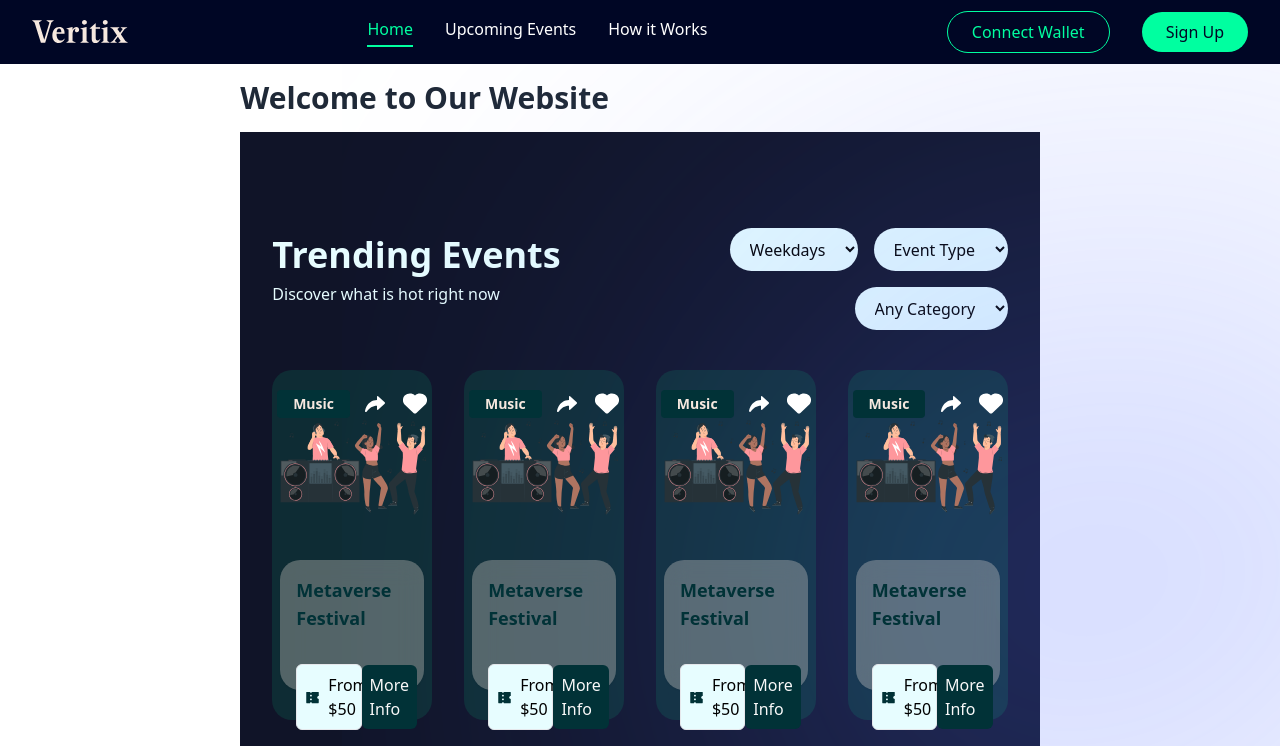
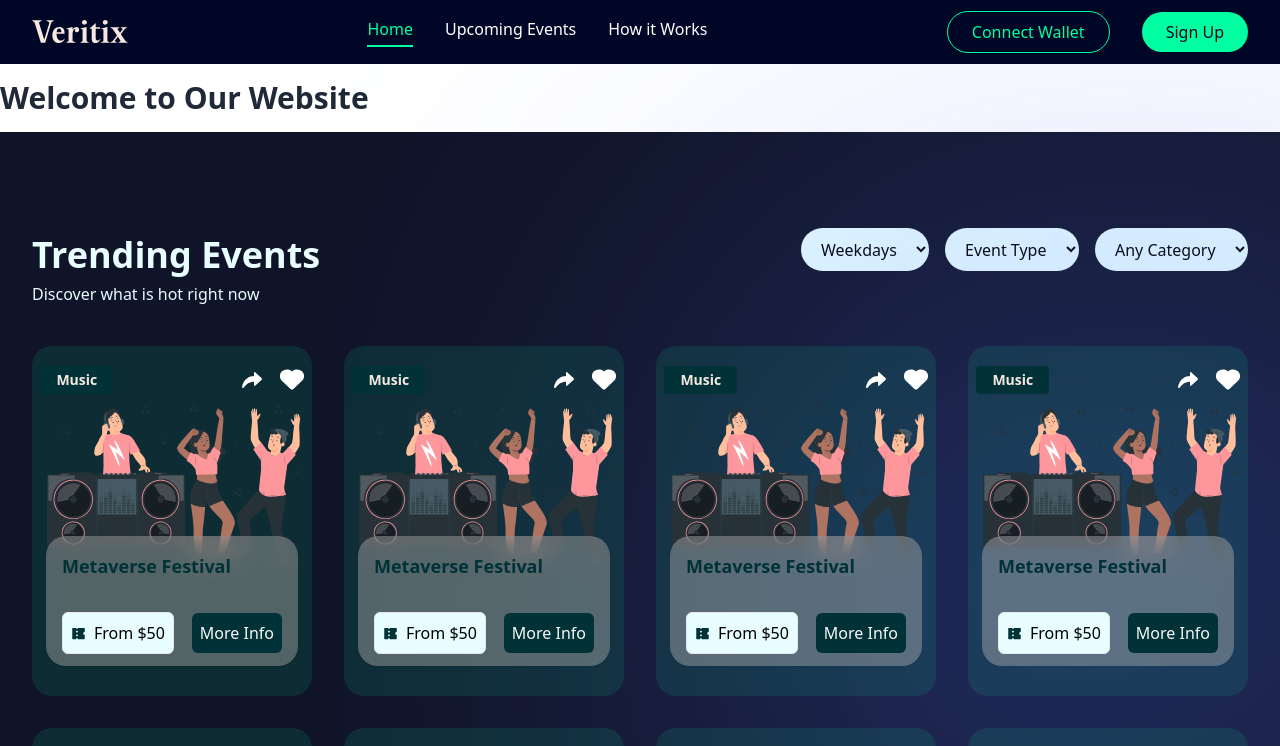
Before and after one commit to Lead-Studios/veritix-web, a React (Vite) app: page / in a window 1280 px wide. Shown: the top 746 px of the page. Built offline with nearby package versions, Linux system fonts and the light colour scheme; a web font is replaced by a local one.

Commit message:
resolve merge conflict

```diff
--- a/src/pages/Home.jsx
+++ b/src/pages/Home.jsx
@@ -1,16 +1,14 @@
 // import SignUpForm from '../components/forms/SignUpForm';
 // import SignInForm from '../components/forms/SignInForm';
-import HowItWorksSection from '../components/HowItWorks';
+import HowItWorksSection from "../components/HowItWorks";
 
 import React from "react";
 import TrendingEvent from "../components/TrendingEvent";
 
 function Home() {
   return (
-
     <div className="flex flex-col relative w-full bg-transparent ">
-
-    <div className="mx-auto">
+      <div className="mx-auto w-full">
         <h1 className="mb-4 text-3xl font-bold text-gray-800">
           Welcome to Our Website
         </h1>
```
Also changed, not shown: 1 other file (tests, documents, lock files or other folders). Lines whose indentation alone changed are shown as unchanged.
